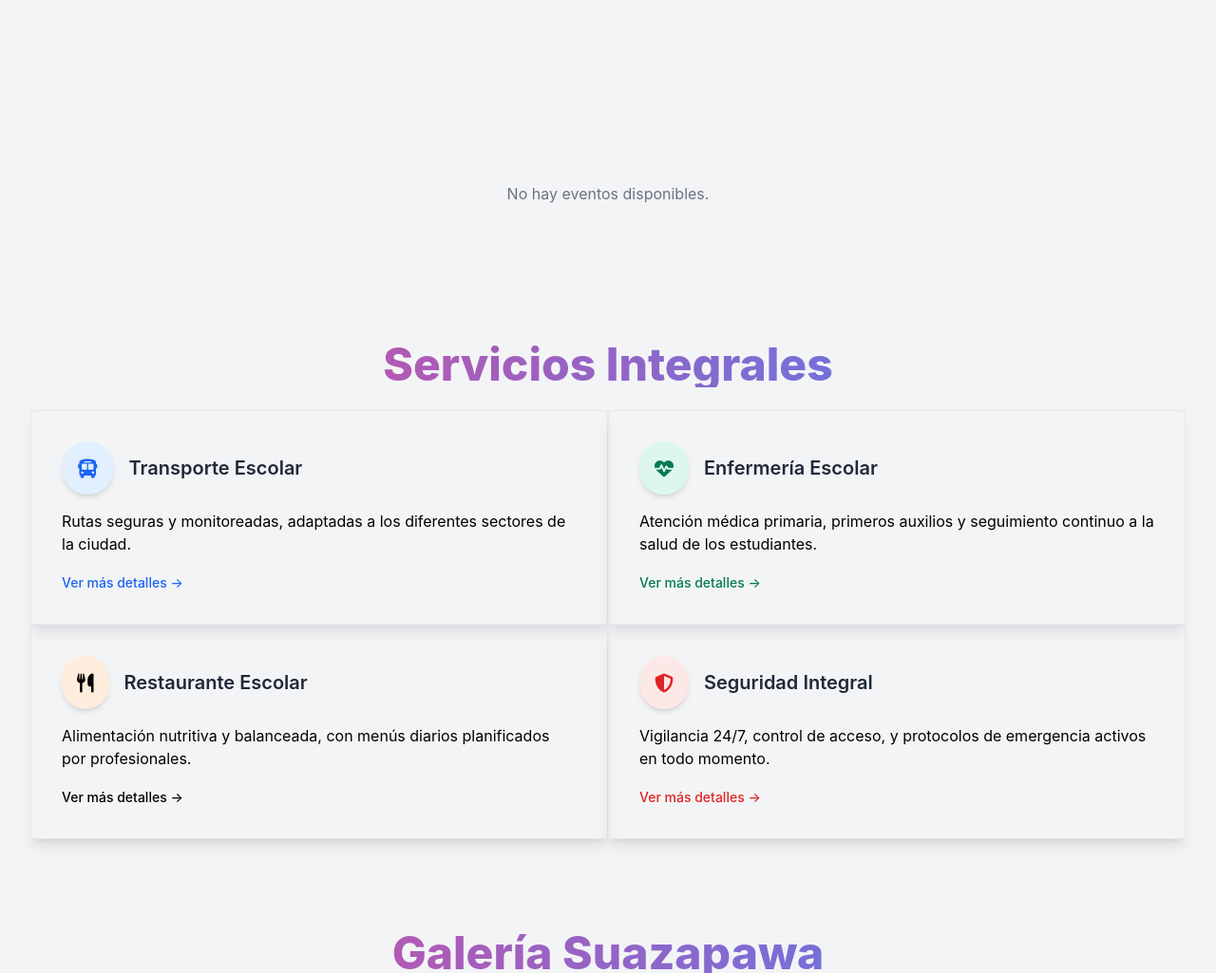
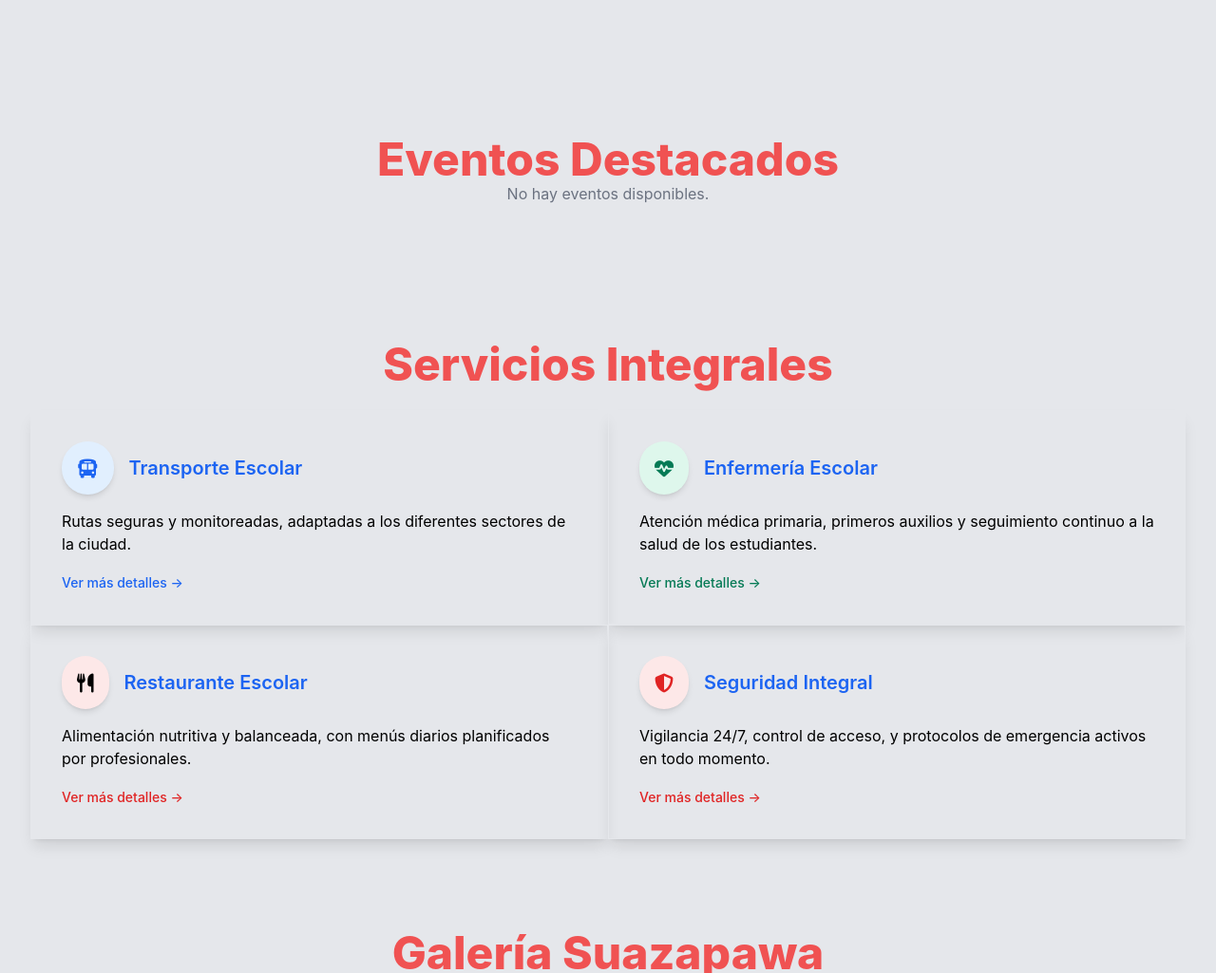
Before and after one commit to Stevanpre/suazapawa, a Django app: page / in a window 1280 px wide. Shown: the part 2189-3214 px from the top of the page at 95% size. Run offline with Django 5.2, Linux system fonts and the light colour scheme; data that the repository does not hold is empty; some libraries are stand-ins or nearby versions.

Commit message:
cambio colores

```diff
--- a/web/templates/base.html
+++ b/web/templates/base.html
@@ -25,7 +25,9 @@
 
   {% block extra_css %}{% endblock %}
 </head>
-<body class="flex flex-col min-h-screen bg-gray-100 text-sky-900" data-theme="light">
+<body class="flex flex-col min-h-screen bg-gray-200 text-sky-900" data-theme="light">
+
+
   {% include 'public/includes/navbar.html' %}
 
   {# Django Messages #}
--- a/web/templates/public/ModNav/alumno.html
+++ b/web/templates/public/ModNav/alumno.html
@@ -5,11 +5,6 @@
 
 {% block extra_css %}
 <style>
-  .perfil-section {
-    background: linear-gradient(to bottom, #0284c7, #f0f9ff); /* sky-600 to sky-50 */
-    padding: 4rem 1rem;
-  }
-
   .perfil-title {
     font-size: 2.75rem;
     font-weight: 800;
--- a/web/templates/public/ModNav/docente.html
+++ b/web/templates/public/ModNav/docente.html
@@ -5,10 +5,7 @@
 
 {% block extra_css %}
 <style>
-  .docente-section {
-    background: linear-gradient(to bottom, #0284c7, #f0f9ff); /* sky-600 to sky-50 */
-    padding: 4rem 1rem;
-  }
+
 
   .docente-title {
     font-size: 2.5rem;
--- a/web/templates/public/SecHome/eventos.html
+++ b/web/templates/public/SecHome/eventos.html
@@ -1,13 +1,13 @@
 <section class="py-12 bg-gradient-to-b from-sky-50 to-sky-100" data-aos="fade-up" data-aos-duration="1200">
   <div class="max-w-6xl mx-auto px-4">
-    <h2 class="text-5xl font-extrabold text-transparent bg-clip-text bg-red mb-12 text-center" data-aos="fade-down" data-aos-duration="1000">
+    <h2 class="text-5xl font-extrabold  bg-clip-text text-red-500 mb-12 text-center" data-aos="fade-down" data-aos-duration="1000">
       Eventos Destacados
     </h2>
 
     {% if eventos %}
       <div class="space-y-12">
         {% for evento in eventos %}
-          <div class="flex flex-col md:flex-row {% if forloop.counter == 2 %}md:flex-row-reverse{% endif %} bg-white rounded-2xl shadow-lg overflow-hidden transform hover:scale-105 transition duration-300" data-aos="zoom-in" data-aos-duration="1200" data-aos-delay="{{ forloop.counter0|add:1 }}00">
+          <div class="flex flex-col md:flex-row {% if forloop.counter == 2 %}md:flex-row-reverse{% endif %} bg-gray-100  rounded-2xl shadow-lg overflow-hidden transform hover:scale-105 transition duration-300" data-aos="zoom-in" data-aos-duration="1200" data-aos-delay="{{ forloop.counter0|add:1 }}00">
             {% if evento.imagen %}
               <div class="md:w-1/2 relative group">
                 <img
@@ -21,17 +21,17 @@
 
             <div class="p-6 md:w-1/2 flex flex-col justify-between">
               <div>
-                <h3 class="text-2xl font-semibold text-gray-900 mb-2" data-aos="fade-right" data-aos-duration="800">
+                <h3 class="text-2xl font-semibold text-blue-600 mb-2" data-aos="fade-right" data-aos-duration="800">
                   {{ evento.titulo }}
                 </h3>
-                <p class="text-sm text-gray-500 mb-3">
+                <p class="text-sm text-red-500 mb-3">
                   <i class="fas fa-calendar-alt mr-2"></i>{{ evento.fecha|date:"d M Y" }}
                 </p>
-                <p class="text-gray-700 mb-4" data-aos="fade-left" data-aos-duration="800">
+                <p class="text-black mb-4" data-aos="fade-left" data-aos-duration="800">
                   {{ evento.descripcion_corta }}
                 </p>
               </div>
-              <span class="text-xs text-gray-400 uppercase tracking-wide mt-2">
+              <span class="text-xs text-blue-600 uppercase tracking-wide mt-4">
                 <i class="fas fa-map-marker-alt mr-1"></i>{{ evento.lugar }}
               </span>
             </div>
--- a/web/templates/public/SecHome/exp.html
+++ b/web/templates/public/SecHome/exp.html
@@ -4,7 +4,7 @@
 
     <!-- Título -->
     <div class="text-center mb-20" data-aos="fade-up">
-        <h2 class="text-5xl font-extrabold text-transparent bg-clip-text bg-gradient-to-r from-pink-500 to-blue-500">
+        <h2 class="text-5xl font-extrabold bg-clip-text text-red-500">
         35 Años de Excelencia Académica
     </h2>
 
@@ -20,7 +20,7 @@
 
       <!-- Texto -->
       <div class="bg-white bg-opacity-90 backdrop-blur-xl text-left text-slate-800 p-10 flex flex-col justify-center" data-aos="fade-left">
-        <h3 class="text-3xl font-bold mb-4">Un Camino de Logros Educativos</h3>
+        <h3 class="text-3xl font-bold mb-4 text-blue-600">Un Camino de Logros Educativos</h3>
         <p class="text-slate-600 text-lg leading-relaxed mb-6">
           En Suazapawa hemos forjado generaciones de líderes con visión global, formación humana y pensamiento crítico.
         </p>
--- a/web/templates/public/SecHome/formulario.html
+++ b/web/templates/public/SecHome/formulario.html
@@ -3,8 +3,8 @@
 <section id="contacto" class="relative ">
   <div class="max-w-4xl mx-auto px-4">
     <div class="mb-10 text-center">
-      <h2 class="text-4xl font-extrabold text-sky-700">📬 Contáctenos</h2>
-      <p class="mt-2 text-gray-600">¿Tienes preguntas? Envíanos un mensaje y te responderemos pronto.</p>
+      <h2 class="text-4xl font-extrabold text-red-500">📬 Contáctenos</h2>
+      <p class="mt-2 text-black">¿Tienes preguntas? Envíanos un mensaje y te responderemos pronto.</p>
     </div>
 
     <form method="POST" action="" class="space-y-6 bg-white p-8 rounded-3xl shadow-2xl border border-blue-200">
--- a/web/templates/public/SecHome/galeria.html
+++ b/web/templates/public/SecHome/galeria.html
@@ -2,7 +2,7 @@
 <!-- GALERÍA AOS -->
 <section id="galeria" class="py-20 bg-gradient-to-b from-blue-200 to-white">
   <!-- Título llamativo -->
-  <h2 class="text-5xl font-extrabold text-transparent bg-clip-text bg-gradient-to-r from-pink-500 to-blue-500 mb-12 text-center" data-aos="fade-down" data-aos-duration="1000">
+  <h2 class="text-5xl font-extrabold bg-clip-text text-red-500 mb-12 text-center" data-aos="fade-down" data-aos-duration="1000">
     Galería Suazapawa
   </h2>
 
--- a/web/templates/public/SecHome/hero.html
+++ b/web/templates/public/SecHome/hero.html
@@ -55,15 +55,15 @@
   }
 
   .glass-panel h2 {
-    color: #1e3a8a;
+    color: #000000;
   }
 
   .glass-panel p {
-    color: #1f2937;
+    color: #000000;
   }
 
   .highlighted-title {
-    background: linear-gradient(to right, #1e3a8a, #4f46e5, #0ea5e9);
+    background: linear-gradient(to right, #ff0000);
     -webkit-background-clip: text;
     -webkit-text-fill-color: transparent;
     font-weight: 800;
@@ -87,7 +87,7 @@
     <div class="glass-panel max-w-3xl lg:max-w-2xl space-y-8 text-center lg:text-left">
       <h2 class="text-lg font-semibold tracking-wide">¡Bienvenido a nuestra comunidad!</h2>
       <h1 class="text-4xl sm:text-5xl lg:text-6xl font-extrabold leading-tight tracking-tight">
-        <span class="block text-gray-800">Institución Educativa</span>
+        <span class="block text-black">Institución Educativa</span>
         <span class="block text-6xl sm:text-7xl lg:text-8xl highlighted-title">Suazapawa</span>
       </h1>
       <p class="text-lg text-gray-800">Formamos líderes con valores, excelencia académica y compromiso social.</p>
@@ -95,11 +95,11 @@
       <!-- Botones -->
       <div class="flex flex-wrap gap-4 justify-center lg:justify-start pt-2">
         <a href="#conocenos"
-           class="px-6 py-3 rounded-full text-white font-medium bg-indigo-600 hover:bg-indigo-700 transition duration-300 shadow-lg hover:scale-105">
+           class="px-6 py-3 rounded-full text-white font-medium bg-blue-600 hover:bg-indigo-700 transition duration-300 shadow-lg hover:scale-105">
           Conócenos
         </a>
         <a href="{% url 'admision' %}"
-           class="px-6 py-3 rounded-full text-indigo-800 font-semibold bg-white/80 backdrop-blur-md border border-white/30 hover:bg-white hover:scale-105 transition duration-500 shadow-lg">
+           class="px-6 py-3 rounded-full text-black font-semibold bg-white/80 backdrop-blur-md border border-white/30 hover:bg-white hover:scale-105 transition duration-500 shadow-lg">
           <i class="fas fa-arrow-right mr-2"></i> Proceso de Admisión
         </a>
       </div>
--- a/web/templates/public/SecHome/nivelesAca.html
+++ b/web/templates/public/SecHome/nivelesAca.html
@@ -5,10 +5,10 @@
 
   <!-- Encabezado -->
   <div class="text-center mb-20" data-aos="fade-down" data-aos-duration="1500">
-    <h2 class="text-5xl font-extrabold text-transparent bg-clip-text bg-gradient-to-r from-pink-500 to-blue-500">
+    <h2 class="text-5xl font-extrabold  bg-clip-text text-red-500">
       Niveles Académicos
     </h2>
-    <p class="text-gray-600 mt-4 text-lg max-w-xl mx-auto">
+    <p class="text-black mt-4 text-lg max-w-xl mx-auto">
       Descubre las etapas de formación que acompañan a nuestros estudiantes desde sus primeros pasos hasta la educación secundaria.
     </p>
   </div>
@@ -25,8 +25,8 @@
     >
       <img src="{% static 'img/preescolar.webp' %}" alt="Preescolar" class="w-full h-56 object-cover">
       <div class="p-6 text-center space-y-3">
-        <h3 class="text-2xl font-bold text-pink-600">Preescolar</h3>
-        <p class="text-gray-600">
+        <h3 class="text-2xl font-bold text-blue-600">Preescolar</h3>
+        <p class="text-black">
           Fomentamos la creatividad, los valores y el aprendizaje a través del juego, el arte y la exploración emocional.
         </p>
       </div>
@@ -41,8 +41,8 @@
     >
       <img src="{% static 'img/primaria.webp' %}" alt="Primaria" class="w-full h-56 object-cover">
       <div class="p-6 text-center space-y-3">
-        <h3 class="text-2xl font-bold text-purple-600">Primaria</h3>
-        <p class="text-gray-600">
+        <h3 class="text-2xl font-bold text-blue-600">Primaria</h3>
+        <p class="text-black">
           Se fortalecen las bases del conocimiento, el trabajo en equipo, y el desarrollo personal en un ambiente positivo.
         </p>
       </div>
@@ -58,7 +58,7 @@
       <img src="{% static 'img/fondo1.jpg' %}" alt="Secundaria" class="w-full h-56 object-cover">
       <div class="p-6 text-center space-y-3">
         <h3 class="text-2xl font-bold text-blue-600">Secundaria</h3>
-        <p class="text-gray-600">
+        <p class="text-black">
           Desarrollamos pensamiento crítico, autonomía, responsabilidad y visión de futuro para enfrentar nuevos desafíos.
         </p>
       </div>
--- a/web/templates/public/SecHome/noticias.html
+++ b/web/templates/public/SecHome/noticias.html
@@ -1,7 +1,7 @@
 <section class="py-20 bg-gradient-to-b from-white via-indigo-50 to-purple-100">
   <div class="max-w-7xl mx-auto px-4">
     <!-- Título -->
-    <h2 class="text-5xl font-extrabold text-transparent bg-clip-text bg-gradient-to-r from-pink-500 to-sky-500 mb-16 text-center" data-aos="fade-down" data-aos-duration="1000">
+    <h2 class="text-5xl font-extrabold bg-clip-text text-red-500 mb-16 text-center" data-aos="fade-down" data-aos-duration="1000">
       📰 Últimas Noticias
     </h2>
 
@@ -14,15 +14,15 @@
               <img src="{{ noticia.imagen.url }}" alt="{{ noticia.titulo }}" class="h-48 w-full object-cover">
             {% endif %}
             <div class="p-6 flex flex-col h-full">
-              <h3 class="text-2xl font-bold text-sky-700 mb-1">{{ noticia.titulo }}</h3>
-              <p class="text-sm text-gray-500 mb-3">{{ noticia.fecha|date:"d M Y" }}</p>
+              <h3 class="text-2xl font-bold text-blue-800 mb-1">{{ noticia.titulo }}</h3>
+              <p class="text-sm text-black mb-3">{{ noticia.fecha|date:"d M Y" }}</p>
 
               <!-- Línea separadora -->
-              <hr class="border-t border-indigo-200 my-3">
+              <hr class="border-t border-red-800 my-6">
 
               <!-- Descripción + fade -->
               <div class="relative flex-1 mb-4 overflow-hidden">
-                <p class="text-gray-800 text-base leading-relaxed max-h-24 overflow-hidden">
+                <p class="text-black text-base leading-relaxed max-h-24 overflow-hidden">
                   {{ noticia.descripcion }}
                 </p>
                 <div class="absolute bottom-0 left-0 w-full h-8 bg-gradient-to-t from-white to-transparent pointer-events-none"></div>
@@ -34,7 +34,7 @@
 
       <!-- Botón General -->
       <div class="mt-12 text-center" data-aos="fade-up" data-aos-delay="700">
-        <a href="{% url 'textoescolar' %}" class="inline-block px-6 py-3 bg-gradient-to-r from-sky-500 to-pink-500 text-white font-semibold rounded-2xl shadow-lg hover:opacity-90 transition">
+        <a href="{% url 'textoescolar' %}" class="inline-block px-6 py-3 bg-red-500 text-white font-semibold rounded-2xl shadow-lg hover:opacity-90 transition">
           Ver más noticias
         </a>
       </div>
--- a/web/templates/public/SecHome/servicios.html
+++ b/web/templates/public/SecHome/servicios.html
@@ -4,7 +4,7 @@
 
     <!-- TÍTULO -->
     <div class="text-center mb-20" data-taos-offset="200" data-taos="zoom-in">
-      <h2 class="text-5xl font-extrabold text-transparent bg-clip-text bg-gradient-to-r from-pink-500 to-blue-500 mb-6"
+      <h2 class="text-5xl font-extrabold bg-clip-text text-red-500 mb-6"
           data-aos="fade-down" data-aos-duration="1000">
         Servicios Integrales
       </h2>
@@ -22,9 +22,9 @@
       <div class="p-4 bg-blue-100 text-blue-600 rounded-full shadow-md group-hover:animate-bounce">
         <i class="fas fa-bus fa-lg"></i>
       </div>
-      <h3 class="text-xl font-semibold text-gray-800">Transporte Escolar</h3>
+      <h3 class="text-xl font-semibold text-blue-600">Transporte Escolar</h3>
     </div>
-    <p class="text-slate-600 mb-4">
+    <p class="text-black mb-4">
       Rutas seguras y monitoreadas, adaptadas a los diferentes sectores de la ciudad.
     </p>
     <span class="inline-block text-sm text-blue-600 font-medium hover:underline">
@@ -44,9 +44,9 @@
       <div class="p-4 bg-green-100 text-green-600 rounded-full shadow-md group-hover:animate-pulse">
         <i class="fas fa-heartbeat fa-lg"></i>
       </div>
-      <h3 class="text-xl font-semibold text-gray-800">Enfermería Escolar</h3>
+      <h3 class="text-xl font-semibold text-blue-600">Enfermería Escolar</h3>
     </div>
-    <p class="text-slate-600 mb-4">
+    <p class="text-black mb-4">
       Atención médica primaria, primeros auxilios y seguimiento continuo a la salud de los estudiantes.
     </p>
     <span class="inline-block text-sm text-green-600 font-medium hover:underline">
@@ -58,21 +58,21 @@
 
       <!-- Card -->
      <a href="{% url 'restaurante' %}" class="block no-underline">
-  <div class="group bg-white/70 backdrop-blur-xl border border-orange-100
+  <div class="group bg-white/70 backdrop-blur-xl border border-red-100
               rounded-3xl p-8 shadow-lg transition-transform duration-300
               hover:-translate-y-2 hover:scale-[1.02]"
        data-aos="fade-up" data-aos-delay="300">
     <div class="flex items-center gap-4 mb-4">
-      <div class="p-4 bg-orange-100 text-orange-600 rounded-full shadow-md
+      <div class="p-4 bg-red-100 text-orange-600 rounded-full shadow-md
                   group-hover:animate-pulse">
         <i class="fas fa-utensils fa-lg"></i>
       </div>
-      <h3 class="text-xl font-semibold text-gray-800">Restaurante Escolar</h3>
+      <h3 class="text-xl font-semibold text-blue-600">Restaurante Escolar</h3>
     </div>
-    <p class="text-slate-600 mb-4">
+    <p class="text-black mb-4">
       Alimentación nutritiva y balanceada, con menús diarios planificados por profesionales.
     </p>
-    <span class="inline-block text-sm text-orange-600 font-medium hover:underline">
+    <span class="inline-block text-sm text-red-600 font-medium hover:underline">
       Ver más detalles →
     </span>
   </div>
@@ -87,9 +87,9 @@
       <div class="p-4 bg-red-100 text-red-600 rounded-full shadow-md group-hover:animate-bounce">
         <i class="fas fa-shield-alt fa-lg"></i>
       </div>
-      <h3 class="text-xl font-semibold text-gray-800">Seguridad Integral</h3>
+      <h3 class="text-xl font-semibold text-blue-600">Seguridad Integral</h3>
     </div>
-    <p class="text-slate-600 mb-4">
+    <p class="text-black mb-4">
       Vigilancia 24/7, control de acceso, y protocolos de emergencia activos en todo momento.
     </p>
     <span class="inline-block text-sm text-red-600 font-medium hover:underline">
--- a/web/templates/public/SecHome/zonasverdes.html
+++ b/web/templates/public/SecHome/zonasverdes.html
@@ -3,7 +3,7 @@
 {% block content %}
 <section id="galeria" class="py-20 bg-gradient-to-b from-blue-200 to-white">
   <!-- Título llamativo -->
- <h2 class="text-5xl font-extrabold text-center text-transparent bg-clip-text bg-gradient-to-r from-pink-500 to-blue-500 mb-6" data-aos="fade-down" data-aos-duration="1000">
+ <h2 class="text-5xl font-extrabold text-center bg-clip-text text-red-500 mb-6" data-aos="fade-down" data-aos-duration="1000">
     🏫 Ambiente Escolar
   </h2>
 
--- a/web/templates/public/home.html
+++ b/web/templates/public/home.html
@@ -29,4 +29,5 @@
 {% include 'public/SecHome/formulario.html' %}
 
 
+
 {% endblock %}
--- a/web/templates/public/includes/footer.html
+++ b/web/templates/public/includes/footer.html
@@ -3,7 +3,7 @@
 {% block extra_css %}
 <style>
   .footer-gradient {
-    background: linear-gradient(135deg, #0284c7, #77a8c8); /* sky-700 to sky-100 */
+    background: linear-gradient(135deg, #000000, #0352ca); /* sky-700 to sky-100 */
     color: white;
     position: relative;
     overflow: hidden;
@@ -87,7 +87,7 @@
             <i class="fab fa-instagram text-lg"></i>
           </a>
           <a href="https://wa.me/573134188407" target="_blank"
-             class="social-icon w-12 h-12 bg-green-500 rounded-full flex items-center justify-center transition-all duration-300">
+             class="social-icon w-12 h-12 bg-green-800 rounded-full flex items-center justify-center transition-all duration-300">
             <i class="fab fa-whatsapp text-lg"></i>
           </a>
         </div>
--- a/web/templates/public/includes/navbar.html
+++ b/web/templates/public/includes/navbar.html
@@ -1,9 +1,11 @@
 {% load static %}
 {% block extra_css %}
 <style>
-  .navbar-gradient {
-    background: linear-gradient(135deg, #002efd 0%, #008eba 100%);
-  }
+.navbar-gradient {
+    background: linear-gradient(135deg, #000000, #0352ca); /* sky-700 to sky-100 */
+  box-shadow: 0 2px 6px rgba(0, 0, 0, 0.2);
+}
+
 
   .animate-expand {
     animation: expand 1.2s ease-out forwards;
@@ -61,11 +63,15 @@
     transition: max-height 0.4s ease, opacity 0.4s ease;
     overflow: hidden;
   }
+
+  .hide-navbar {
+    transform: translateY(-100%);
+  }
 </style>
 <link href="https://cdnjs.cloudflare.com/ajax/libs/font-awesome/6.5.0/css/all.min.css" rel="stylesheet">
 {% endblock %}
 
-<nav class="sticky top-0 z-50 transition-all duration-300">
+<nav id="navbar" class="sticky top-0 z-50 transition-transform duration-300 ease-in-out">
   <div class="w-full px-6 sm:px-8 lg:px-10 navbar-gradient shadow-lg animate-expand">
     <div class="flex justify-between items-center h-20 flex-wrap">
 
@@ -112,7 +118,7 @@
       const content = drop.querySelector('[data-dropdown]');
       let isClickOpen = false;
 
-      // Hover (solo en escritorio)
+      // Hover (escritorio)
       drop.addEventListener('mouseenter', () => {
         if (window.innerWidth >= 1024 && !isClickOpen) {
           content.classList.add('active');
@@ -125,7 +131,7 @@
         }
       });
 
-      // Click toggle (funciona en móvil y escritorio)
+      // Click toggle
       button.addEventListener('click', (e) => {
         e.preventDefault();
         isClickOpen = !isClickOpen;
@@ -141,7 +147,7 @@
       });
     });
 
-    // 🍔 Hamburguesa
+    // Hamburguesa
     const hamburgerBtn = document.getElementById('hamburger-btn');
     const hamburgerIcon = document.getElementById('hamburger-icon');
     const mobileMenu = document.getElementById('mobile-menu');
@@ -151,6 +157,18 @@
       hamburgerIcon.classList.toggle('fa-bars');
       hamburgerIcon.classList.toggle('fa-xmark');
     });
+
+    // Mostrar/ocultar navbar según scroll
+    let lastScrollTop = 0;
+    const navbar = document.getElementById('navbar');
+
+    window.addEventListener('scroll', () => {
+      const currentScroll = window.pageYOffset || document.documentElement.scrollTop;
+
+
+
+      lastScrollTop = currentScroll <= 0 ? 0 : currentScroll;
+    });
   });
 </script>
 {% endblock %}
--- a/web/templates/public/includes/secciones/navbar_usuario.html
+++ b/web/templates/public/includes/secciones/navbar_usuario.html
@@ -1,15 +1,20 @@
+{% load static %}
 <div class="flex items-center space-x-3">
   {% if user.is_authenticated %}
     <a href="{% url 'dashboard' %}" class="inline-flex items-center px-4 py-2 bg-green-500 text-white rounded-full hover:bg-green-600">
       <i class="fas fa-compass mr-2"></i>Dashboard
     </a>
-    <form method="post" action="{% url 'logout' %}" class="inline">{% csrf_token %}
-      <button type="submit" class="inline-flex items-center px-4 py-2 bg-red-500 text-white rounded-full hover:bg-red-600">
-        <i class="fas fa-sign-out-alt mr-2"></i>Cerrar Sesión
-      </button>
-    </form>
+
+<form method="post" action="{% url 'logout' %}" class="inline">
+  {% csrf_token %}
+  <button type="submit" class="inline-flex items-center px-2 py-2 rounded-full hover:opacity-90" style="background-color: #000000; color: white;">
+    <i class="fas fa-sign-out-alt mr-2"></i>Cerrar Sesión
+  </button>
+</form>
+
+
   {% else %}
-    <a href="{% url 'login' %}" class="inline-flex items-center px-6 py-2 bg-white text-purple-700 rounded-full hover:bg-gray-100">
+    <a href="{% url 'login' %}" class="inline-flex items-center px-6 py-2 bg-green-500 text-black rounded-full ">
       <i class="fas fa-sign-in-alt mr-2"></i>Iniciar Sesión
     </a>
   {% endif %}
```
Also changed, not shown: web/templates/public/ModNav/somos.html (+4 -4 lines), web/templates/pruebas.html (added), web/templates/public/includes/secciones/navbar_suazapawa.html (line endings or trailing spaces).
